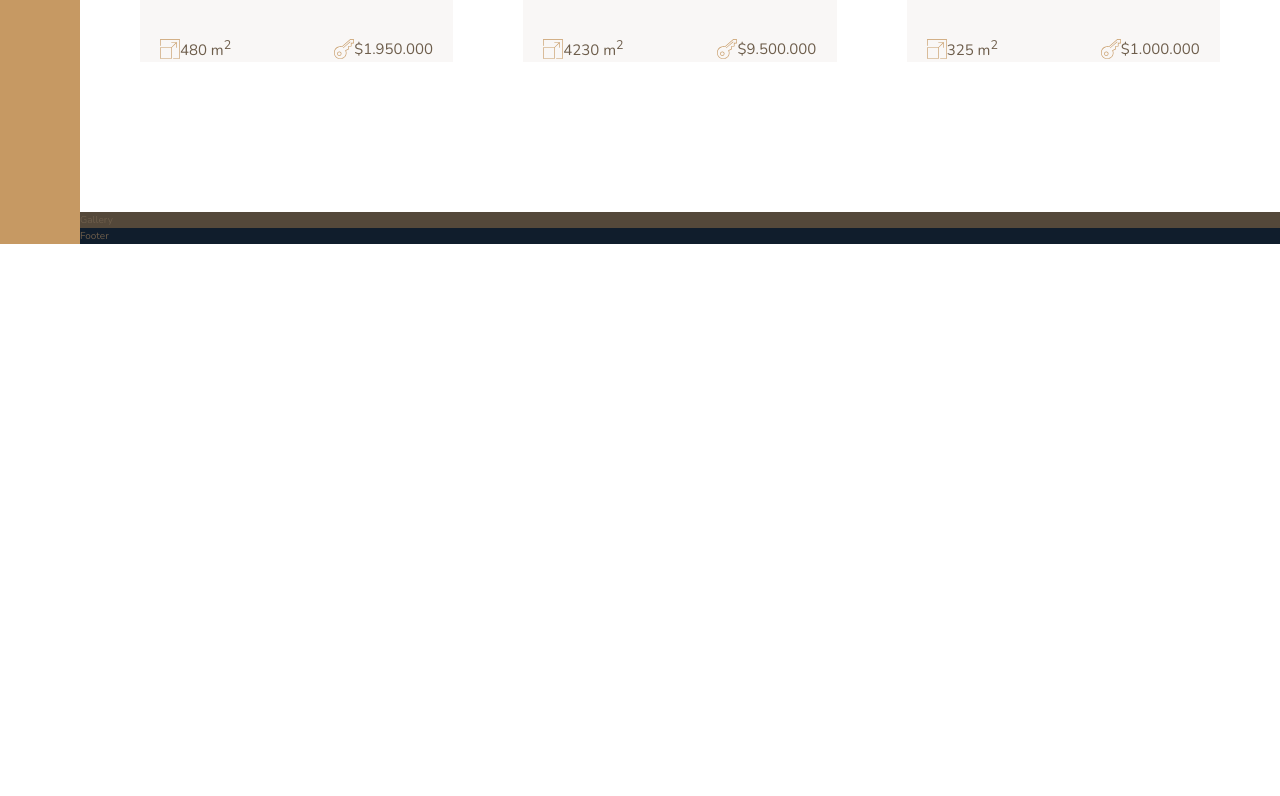
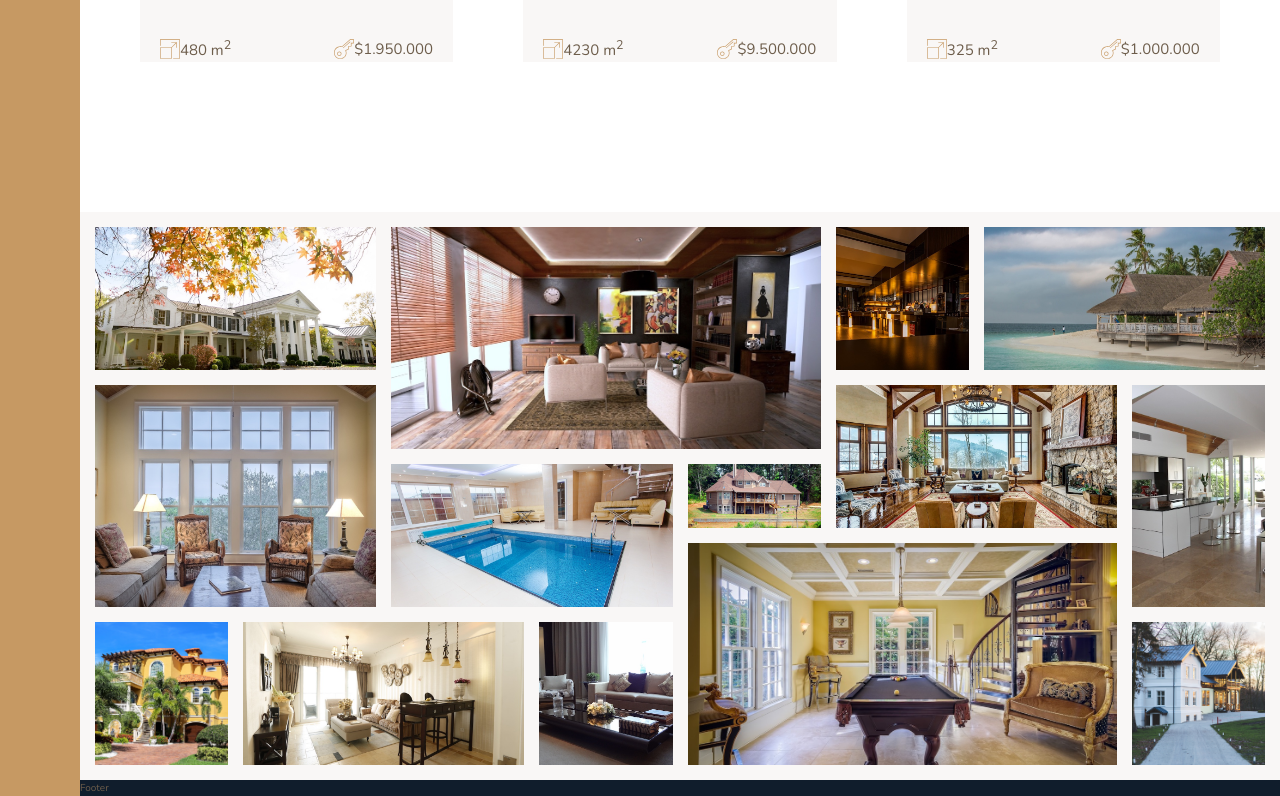
Before and after one commit to DenisPepper/jonas-css-nexter, a React (Vite) app: page / in a window 1280 px wide. Shown: the part 2688-3484 px from the top of the page. Before the commit the page ends 2932 px from the top, so only its background shows below. Built offline with nearby package versions, Linux system fonts and the light colour scheme.

Commit message:
Доработает секцию галереи

```diff
--- /dev/null
+++ b/src/components/gallery-item/gallery-item.jsx
@@ -0,0 +1,6 @@
+import './gallery-item.scss';
+
+export function GalleryItem(props) {
+  const { src } = props;
+  return <img src={src} className='gallery__img' />;
+}
--- /dev/null
+++ b/src/components/gallery-item/gallery-item.scss
@@ -0,0 +1 @@
+@import url('/src/main.scss');
--- a/src/components/gallery/gallery.jsx
+++ b/src/components/gallery/gallery.jsx
@@ -1,5 +1,45 @@
+import { GalleryItem } from '../gallery-item/gallery-item';
 import './gallery.scss';
+import gallery1 from '/src/assets/gal-1.jpeg';
+import gallery2 from '/src/assets/gal-2.jpeg';
+import gallery3 from '/src/assets/gal-3.jpeg';
+import gallery4 from '/src/assets/gal-4.jpeg';
+import gallery5 from '/src/assets/gal-5.jpeg';
+import gallery6 from '/src/assets/gal-6.jpeg';
+import gallery7 from '/src/assets/gal-7.jpeg';
+import gallery8 from '/src/assets/gal-8.jpeg';
+import gallery9 from '/src/assets/gal-9.jpeg';
+import gallery10 from '/src/assets/gal-10.jpeg';
+import gallery11 from '/src/assets/gal-11.jpeg';
+import gallery12 from '/src/assets/gal-12.jpeg';
+import gallery13 from '/src/assets/gal-13.jpeg';
+import gallery14 from '/src/assets/gal-14.jpeg';
+
+const items = [
+  { id: 1, src: gallery1 },
+  { id: 2, src: gallery2 },
+  { id: 3, src: gallery3 },
+  { id: 4, src: gallery4 },
+  { id: 5, src: gallery5 },
+  { id: 6, src: gallery6 },
+  { id: 7, src: gallery7 },
+  { id: 8, src: gallery8 },
+  { id: 9, src: gallery9 },
+  { id: 10, src: gallery10 },
+  { id: 11, src: gallery11 },
+  { id: 12, src: gallery12 },
+  { id: 13, src: gallery13 },
+  { id: 14, src: gallery14 },
+];
 
 export function Gallery() {
-  return <section className='gallery'>Gallery</section>;
+  return (
+    <section className='gallery'>
+      {items.map((item) => (
+        <figure className={`gallery__item gallery__item--${item.id}`} key={item.id}>
+          <GalleryItem {...item} />
+        </figure>
+      ))}
+    </section>
+  );
 }
--- a/src/components/gallery/gallery.scss
+++ b/src/components/gallery/gallery.scss
@@ -1,7 +1,91 @@
 @import '/src/main.scss';
 
 .gallery {
-  background-color: $color-grey-dark-1;
   grid-row: -3/ -2;
   grid-column: fullStart/ fullEnd;
+
+  display: grid;
+  grid-template-columns: repeat(8, 1fr);
+  grid-template-rows: repeat(7, 5vw);
+  gap: 1.5rem;
+  padding: 1.5rem;
+
+  background-color: $color-grey-light-1;
+
+  &__item {
+    &--1 {
+      grid-row: 1 / span 2;
+      grid-column: 1 / span 2;
+    }
+
+    &--2 {
+      grid-row: 1 / span 3;
+      grid-column: 3 / span 3;
+    }
+
+    &--3 {
+      grid-row: 1 / span 2;
+      grid-column: 6 / 7;
+    }
+
+    &--4 {
+      grid-row: 1 / span 2;
+      grid-column: 7 / -1;
+    }
+
+    &--5 {
+      grid-row: 3 / span 3;
+      grid-column: 1 / span 2;
+    }
+
+    &--6 {
+      grid-row: 4 / span 2;
+      grid-column: 3 / span 2;
+    }
+
+    &--7 {
+      grid-row: 4 / 5;
+      grid-column: 5 / 6;
+    }
+
+    &--8 {
+      grid-row: 3 / span 2;
+      grid-column: 6 / span 2;
+    }
+
+    &--9 {
+      grid-row: 3 / span 3;
+      grid-column: 8 / -1;
+    }
+
+    &--10 {
+      grid-row: 6 / span 2;
+      grid-column: 1 / 2;
+    }
+
+    &--11 {
+      grid-row: 6 / span 2;
+      grid-column: 2 / span 2;
+    }
+
+    &--12 {
+      grid-row: 6 / span 2;
+      grid-column: 4 / 5;
+    }
+
+    &--13 {
+      grid-row: 5 / span 3;
+      grid-column: 5 / span 3;
+    }
+
+    &--14 {
+      grid-row: 6 / span 2;
+      grid-column: 8 / -1;
+    }
+  }
+
+  &__img {
+    height: 100%;
+    object-fit: cover;
+  }
 }
```
